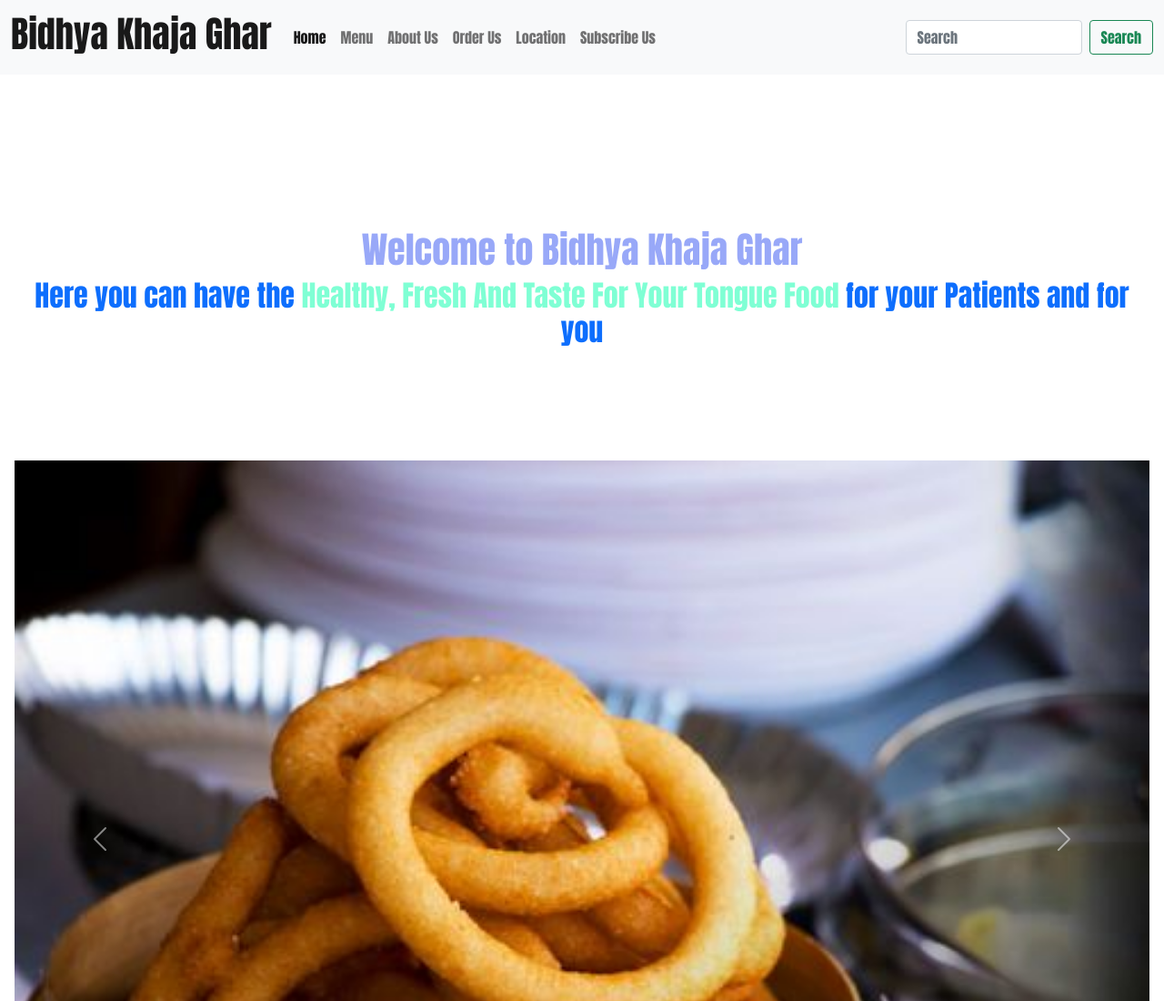
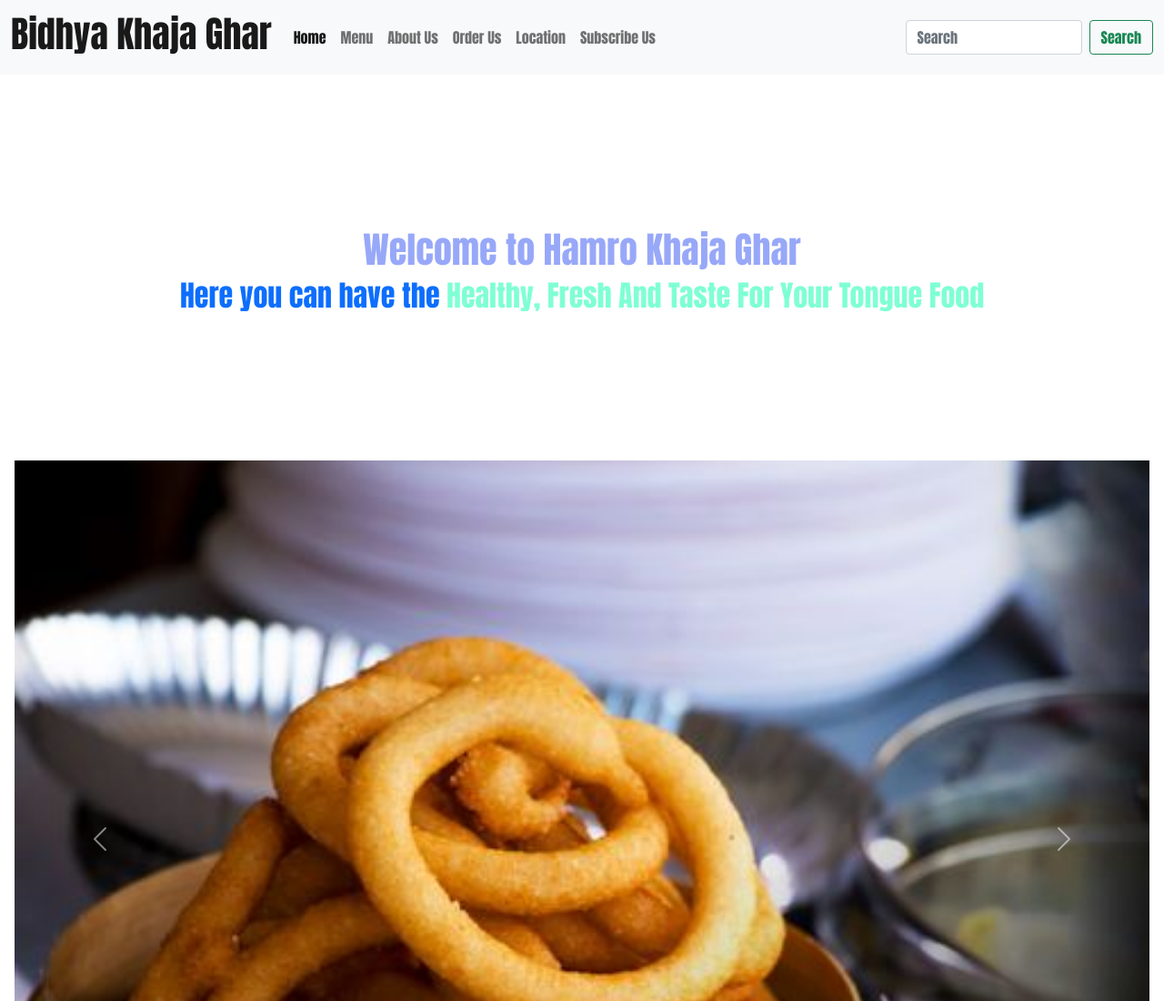
Before and after one commit to sumanpokhrel-11/good-food, a plain HTML site: page index.html in a window 1280 px wide. Shown: the top 1100 px of the page at 91% size. Drawn offline with nearby package versions, Linux system fonts and the light colour scheme.

Commit message:
Update index.html

```diff
--- a/index.html
+++ b/index.html
@@ -9,7 +9,7 @@
     integrity="sha384-EVSTQN3/azprG1Anm3QDgpJLIm9Nao0Yz1ztcQTwFspd3yD65VohhpuuCOmLASjC" crossorigin="anonymous">
 
   <link rel="stylesheet" href="style.css">
-  <title>Bidhya Khaja Ghar</title>
+  <title>Hamro Khaja Ghar</title>
 </head>
 
 <body>
@@ -52,10 +52,9 @@
   <br><br><br><br>
   <section class="nav-link active" id="home">
     <div class="welcome">
-      <h1>Welcome to Bidhya Khaja Ghar</h1>
+      <h1>Welcome to Hamro Khaja Ghar</h1>
       <h2>Here you can have the <span>healthy, fresh and taste for your
-          tongue food</span> for your Patients and for
-        you</h2>
+          tongue food</span></h2>
 
     </div>
     <div id="carouselExampleCaptions" class="carousel slide" data-bs-ride="carousel">
```
